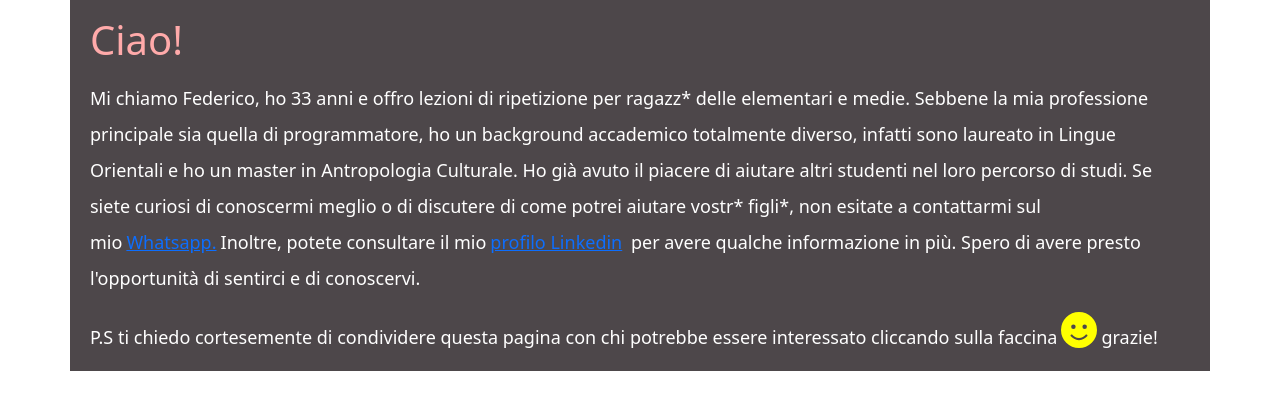
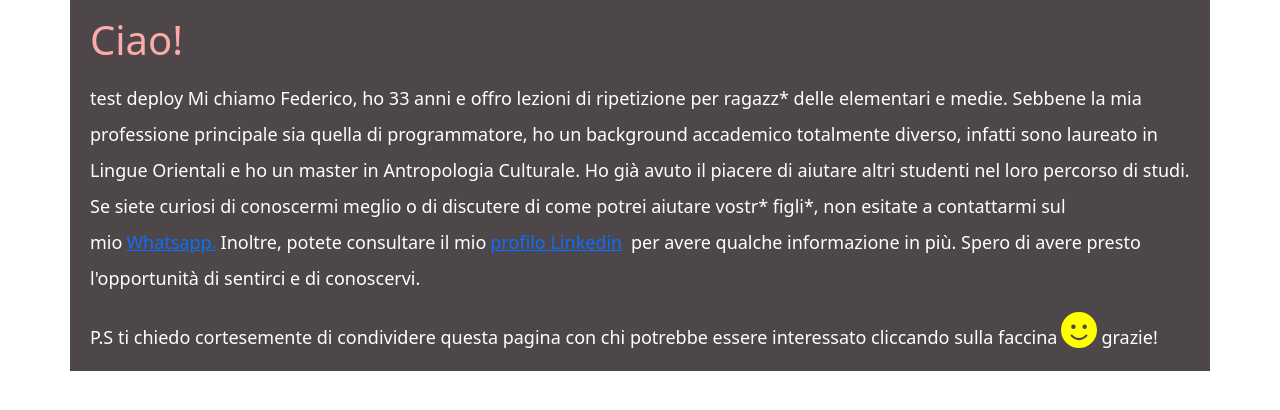
Before and after one commit to fedepaloz/teacher-portfolio, a React (Create React App) app: page / in a window 1280 px wide. Shown: the top 410 px of the page. Built offline with nearby package versions, Linux system fonts and the light colour scheme.

Commit message:
test deploy

```diff
--- a/src/App.js
+++ b/src/App.js
@@ -12,14 +12,15 @@ function App() {
           <Col>
             <h1 className="title text-left px-2 my-3">Ciao!</h1>
             <p className="text-left px-2">
-              Mi chiamo Federico, ho 33 anni e offro lezioni di ripetizione per
-              ragazz* delle elementari e medie. Sebbene la mia professione
-              principale sia quella di programmatore, ho un background
-              accademico totalmente diverso, infatti sono laureato in Lingue
-              Orientali e ho un master in Antropologia Culturale. Ho già avuto
-              il piacere di aiutare altri studenti nel loro percorso di studi.
-              Se siete curiosi di conoscermi meglio o di discutere di come
-              potrei aiutare vostr* figli*, non esitate a contattarmi sul mio
+              test deploy Mi chiamo Federico, ho 33 anni e offro lezioni di
+              ripetizione per ragazz* delle elementari e medie. Sebbene la mia
+              professione principale sia quella di programmatore, ho un
+              background accademico totalmente diverso, infatti sono laureato in
+              Lingue Orientali e ho un master in Antropologia Culturale. Ho già
+              avuto il piacere di aiutare altri studenti nel loro percorso di
+              studi. Se siete curiosi di conoscermi meglio o di discutere di
+              come potrei aiutare vostr* figli*, non esitate a contattarmi sul
+              mio
               <a className="mx-1" href="https://wa.me/+393349658798">
                 Whatsapp.
               </a>
```
